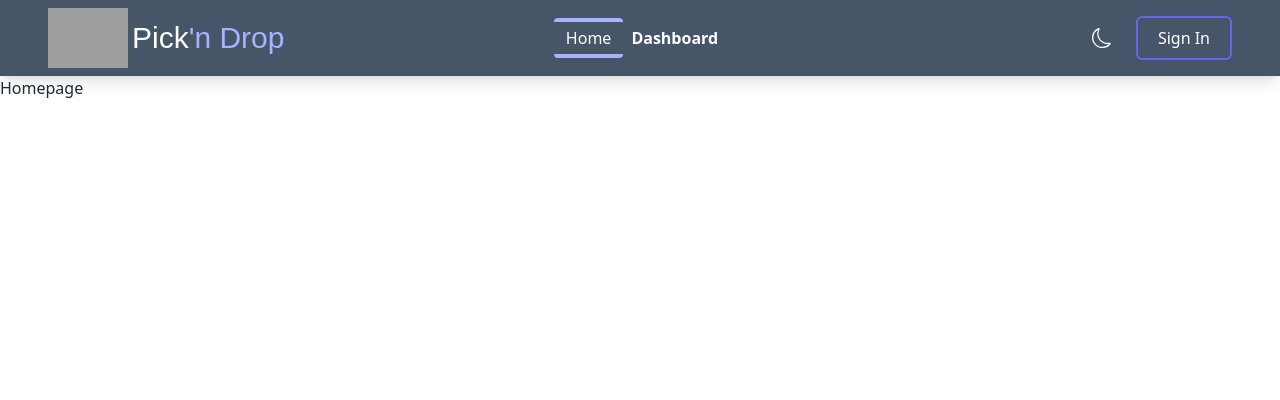
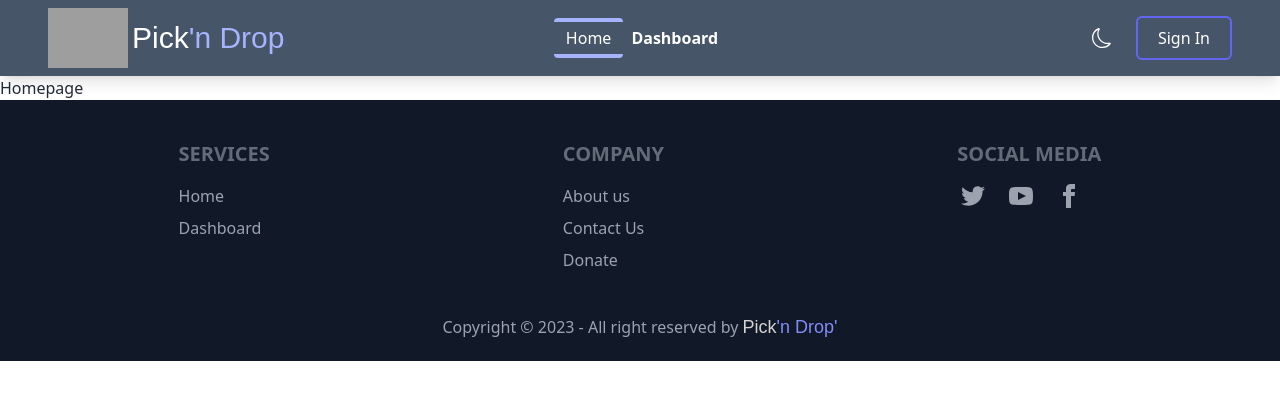
Before and after one commit to frs11/pick-n-drop-client-side, a React (Vite) app: page / in a window 1280 px wide. Shown: the top 400 px of the page. Built offline with nearby package versions, Linux system fonts and the light colour scheme; no server answers; grey boxes are pictures that could not be loaded.

Commit message:
added footer

```diff
--- /dev/null
+++ b/src/Components/Shared/Footer.jsx
@@ -0,0 +1,110 @@
+/* eslint-disable react/no-unescaped-entities */
+import { Link } from "react-router-dom";
+
+const Footer = () => {
+  const serviceLinks = (
+    <>
+      <Link
+        to="/"
+        className="hover:underline text-xs lg:text-base text-gray-400"
+      >
+        Home
+      </Link>
+      <Link
+        to="/dashboard"
+        className="hover:underline text-xs lg:text-base text-gray-400"
+      >
+        Dashboard
+      </Link>
+    </>
+  );
+
+  return (
+    <div>
+      <footer className="bg-gray-900">
+        <div className="footer p-4 lg:p-10 max-w-screen-xl mx-auto text-gray-400 flex justify-around">
+          <nav>
+            <header className="footer-title text-base lg:text-xl">
+              Services
+            </header>
+            {serviceLinks}
+          </nav>
+          <nav>
+            <header className="footer-title text-base lg:text-xl">
+              Company
+            </header>
+            <a className="link link-hover text-xs lg:text-base">About us</a>
+            <a className="link link-hover text-xs lg:text-base">Contact Us</a>
+            <a className="link link-hover text-xs lg:text-base">Donate</a>
+          </nav>
+          <nav>
+            <header className="footer-title text-base lg:text-xl">
+              Social Media
+            </header>
+            <div className="grid grid-flow-col gap-4">
+              <a
+                href="https://www.twitter.com"
+                target="_blank"
+                rel="noopener noreferrer"
+              >
+                <svg
+                  xmlns="http://www.w3.org/2000/svg"
+                  width="24"
+                  height="24"
+                  viewBox="0 0 24 24"
+                  className="fill-current w-4 lg:w-8"
+                >
+                  <path d="M24 4.557c-.883.392-1.832.656-2.828.775 1.017-.609 1.798-1.574 2.165-2.724-.951.564-2.005.974-3.127 1.195-.897-.957-2.178-1.555-3.594-1.555-3.179 0-5.515 2.966-4.797 6.045-4.091-.205-7.719-2.165-10.148-5.144-1.29 2.213-.669 5.108 1.523 6.574-.806-.026-1.566-.247-2.229-.616-.054 2.281 1.581 4.415 3.949 4.89-.693.188-1.452.232-2.224.084.626 1.956 2.444 3.379 4.6 3.419-2.07 1.623-4.678 2.348-7.29 2.04 2.179 1.397 4.768 2.212 7.548 2.212 9.142 0 14.307-7.721 13.995-14.646.962-.695 1.797-1.562 2.457-2.549z"></path>
+                </svg>
+              </a>
+              <a
+                href="https://www.youtube.com"
+                target="_blank"
+                rel="noopener noreferrer"
+              >
+                <svg
+                  xmlns="http://www.w3.org/2000/svg"
+                  width="24"
+                  height="24"
+                  viewBox="0 0 24 24"
+                  className="fill-current w-4 lg:w-8"
+                >
+                  <path d="M19.615 3.184c-3.604-.246-11.631-.245-15.23 0-3.897.266-4.356 2.62-4.385 8.816.029 6.185.484 8.549 4.385 8.816 3.6.245 11.626.246 15.23 0 3.897-.266 4.356-2.62 4.385-8.816-.029-6.185-.484-8.549-4.385-8.816zm-10.615 12.816v-8l8 3.993-8 4.007z"></path>
+                </svg>
+              </a>
+              <a
+                href="https://www.facebook.com"
+                target="_blank"
+                rel="noopener noreferrer"
+              >
+                <svg
+                  xmlns="http://www.w3.org/2000/svg"
+                  width="24"
+                  height="24"
+                  viewBox="0 0 24 24"
+                  className="fill-current w-4 lg:w-8"
+                >
+                  <path d="M9 8h-3v4h3v12h5v-12h3.642l.358-4h-4v-1.667c0-.955.192-1.333 1.115-1.333h2.885v-5h-3.808c-3.596 0-5.192 1.583-5.192 4.615v3.385z"></path>
+                </svg>
+              </a>
+            </div>
+          </nav>
+        </div>
+      </footer>
+      <div className="footer footer-center pb-5 bg-gray-900 text-xs lg:text-base text-gray-400">
+        <aside>
+          <p>
+            Copyright © 2023 - All right reserved by{" "}
+            <span className="text-lg font-semibold text-stone-300 hover:text-indigo-400 hover:underline ">
+              <span className="font-logoFont font-medium">
+                Pick<span className="text-indigo-400">'n Drop'</span>
+              </span>
+            </span>
+          </p>
+        </aside>
+      </div>
+    </div>
+  );
+};
+
+export default Footer;
--- a/src/Layout/UserLayout.jsx
+++ b/src/Layout/UserLayout.jsx
@@ -1,11 +1,13 @@
 import { Outlet } from "react-router-dom";
 import Navbar from "../Components/Shared/Navbar";
+import Footer from "../Components/Shared/Footer";
 
 const UserLayout = () => {
   return (
     <div>
       <Navbar></Navbar>
       <Outlet></Outlet>
+      <Footer></Footer>
     </div>
   );
 };
```
